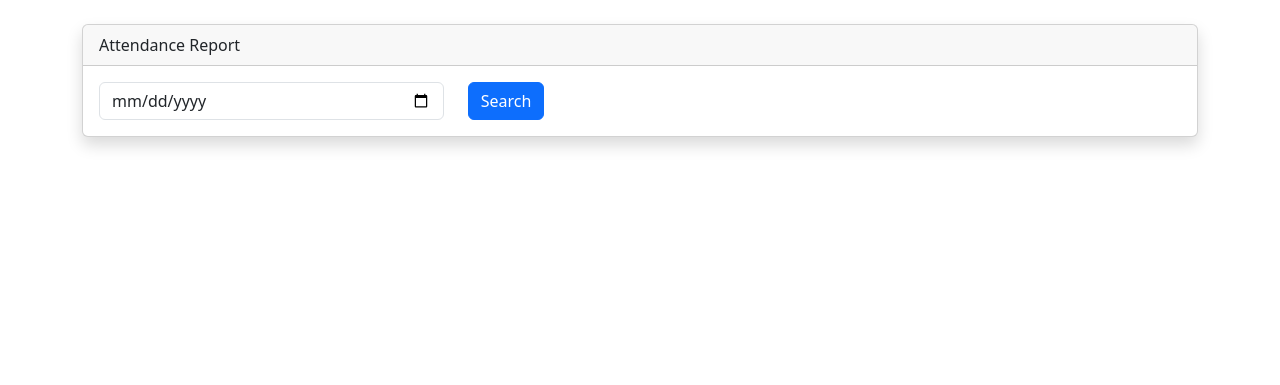
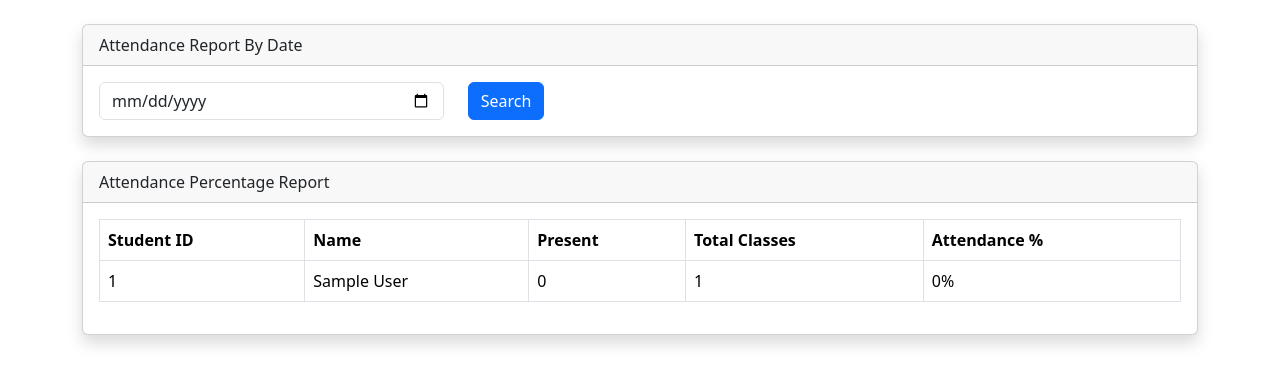
Before and after one commit to tacticoolhabibi/student-attendance-system, a PHP site: page /admin/reports.php in a window 1280 px wide. Shown: the part 56-441 px from the top of the page. Run offline with PHP 8.4, Linux system fonts and the light colour scheme; the visitor is signed in with stand-in values (Sample User, id 1); tables that the repository leaves empty or names only in its code hold one stand-in row (values such as "Sample post").

Commit message:
Add attendance percentage report

```diff
--- a/admin/reports.php
+++ b/admin/reports.php
@@ -25,6 +25,32 @@ if(isset($_GET['attendance_date'])){
     );
 }
 
+$percentage_report = mysqli_query(
+    $conn,
+    "SELECT
+        students.student_id,
+        students.name,
+
+        SUM(
+            CASE
+                WHEN attendance.status='Present'
+                THEN 1
+                ELSE 0
+            END
+        ) AS present_count,
+
+        COUNT(attendance.id) AS total_count
+
+     FROM students
+
+     LEFT JOIN attendance
+     ON students.id = attendance.student_id
+
+     GROUP BY students.id
+
+     ORDER BY students.name ASC"
+);
+
 include("../includes/header.php");
 include("../includes/navbar.php");
 ?>
@@ -34,7 +60,7 @@ include("../includes/navbar.php");
     <div class="card shadow mb-4">
 
         <div class="card-header">
-            Attendance Report
+            Attendance Report By Date
         </div>
 
         <div class="card-body">
@@ -44,17 +70,21 @@ include("../includes/navbar.php");
                 <div class="row">
 
                     <div class="col-md-4">
+
                         <input
                             type="date"
                             name="attendance_date"
                             class="form-control"
                             required>
+
                     </div>
 
                     <div class="col-md-2">
+
                         <button class="btn btn-primary">
                             Search
                         </button>
+
                     </div>
 
                 </div>
@@ -67,7 +97,7 @@ include("../includes/navbar.php");
 
     <?php if($selected_date != "") { ?>
 
-        <div class="card shadow">
+        <div class="card shadow mb-4">
 
             <div class="card-header">
                 Report for <?php echo $selected_date; ?>
@@ -92,7 +122,9 @@ include("../includes/navbar.php");
                         <tr>
 
                             <td><?php echo $row['student_id']; ?></td>
+
                             <td><?php echo $row['name']; ?></td>
+
                             <td><?php echo $row['status']; ?></td>
 
                         </tr>
@@ -109,6 +141,81 @@ include("../includes/navbar.php");
 
     <?php } ?>
 
+    <div class="card shadow">
+
+        <div class="card-header">
+            Attendance Percentage Report
+        </div>
+
+        <div class="card-body">
+
+            <table class="table table-bordered">
+
+                <thead>
+
+                    <tr>
+                        <th>Student ID</th>
+                        <th>Name</th>
+                        <th>Present</th>
+                        <th>Total Classes</th>
+                        <th>Attendance %</th>
+                    </tr>
+
+                </thead>
+
+                <tbody>
+
+                <?php while($row = mysqli_fetch_assoc($percentage_report)) { ?>
+
+                    <?php
+
+                    $percentage = 0;
+
+                    if($row['total_count'] > 0){
+
+                        $percentage =
+                            round(
+                                ($row['present_count'] / $row['total_count']) * 100,
+                                2
+                            );
+                    }
+
+                    ?>
+
+                    <tr>
+
+                        <td>
+                            <?php echo $row['student_id']; ?>
+                        </td>
+
+                        <td>
+                            <?php echo $row['name']; ?>
+                        </td>
+
+                        <td>
+                            <?php echo $row['present_count']; ?>
+                        </td>
+
+                        <td>
+                            <?php echo $row['total_count']; ?>
+                        </td>
+
+                        <td>
+                            <?php echo $percentage; ?>%
+                        </td>
+
+                    </tr>
+
+                <?php } ?>
+
+                </tbody>
+
+            </table>
+
+        </div>
+
+    </div>
+
 </div>
 
 <?php include("../includes/footer.php"); ?>
```
